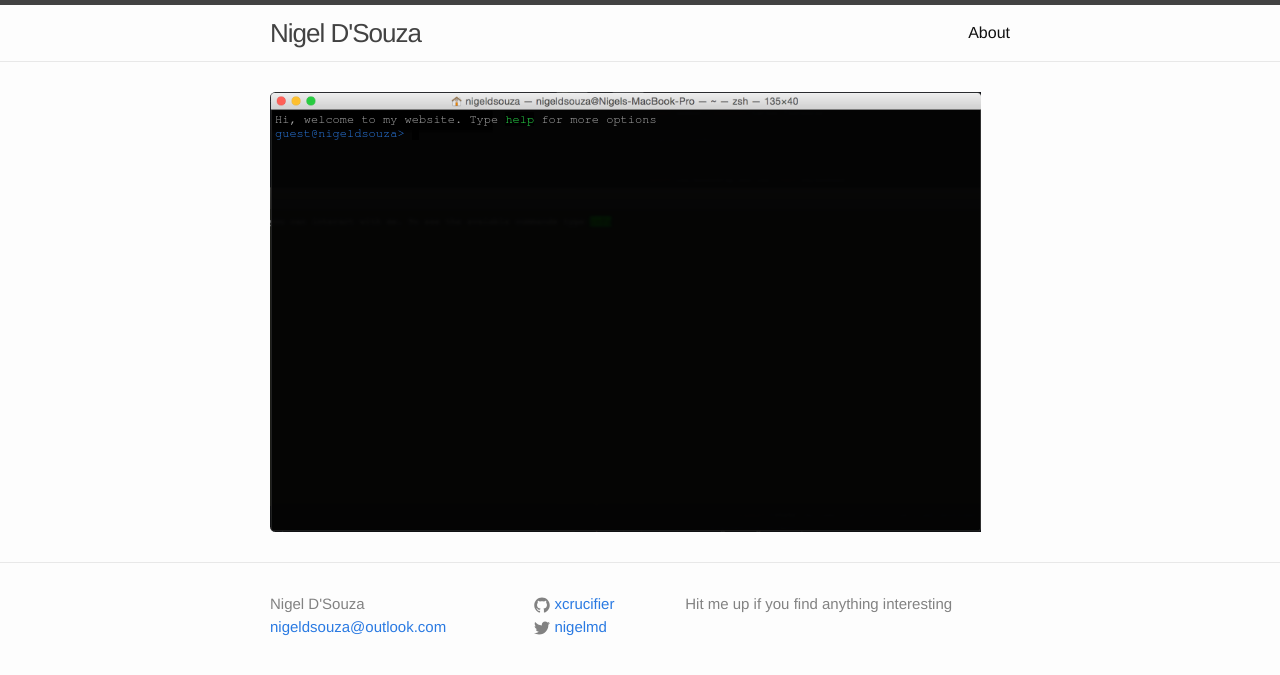
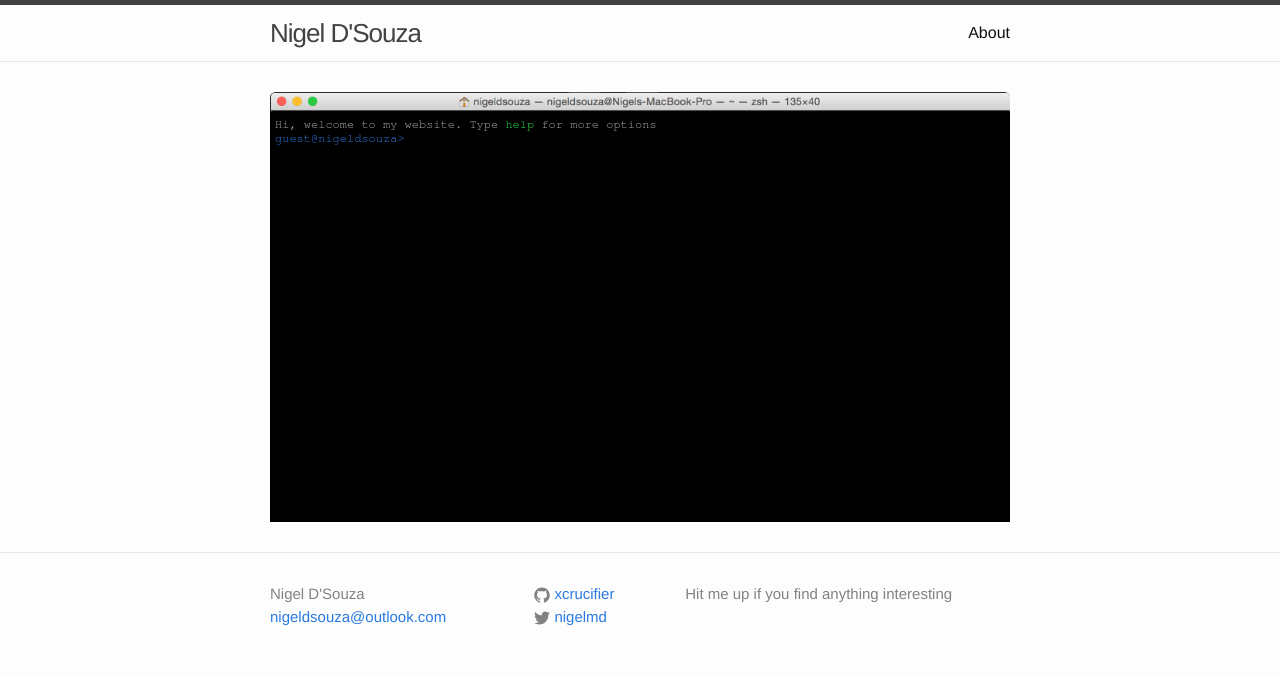
Before and after one commit to nigelmd/nigelmd.github.io, a Jekyll site: the page built from index.html, in a window 1280 px wide. Shown: the top 675 px of the page. Built offline with Jekyll 4.4.1, drawn with Linux system fonts in a browser that asks for light colours.

Commit message:
Changed layout and css a little

```diff
--- a/css/terminal.css
+++ b/css/terminal.css
@@ -1,8 +1,8 @@
-#terminal {
+.terminal-container {
     background-image: url("../images/terminal.png");
     background-repeat: no-repeat;
-    background-size: contain;
-    /*background-size: cover;*/
-    border-radius: 5.5px 5.5px;
+    background-size: cover;
+    border-radius: 5.5px 5.5px 0px 0px;
+    height: 20px;
     width: 100%;
 }
--- a/index.html
+++ b/index.html
@@ -20,6 +20,7 @@ layout: default
 
   <p class="rss-subscribe">subscribe <a href="{{ "/feed.xml" | prepend: site.baseurl }}">via RSS</a></p> -->
 
+  <div class="terminal-container"></div>
   <div id="terminal"></div>
 
 </div>
```
Also changed, not shown: css/jquery.terminal.css.
